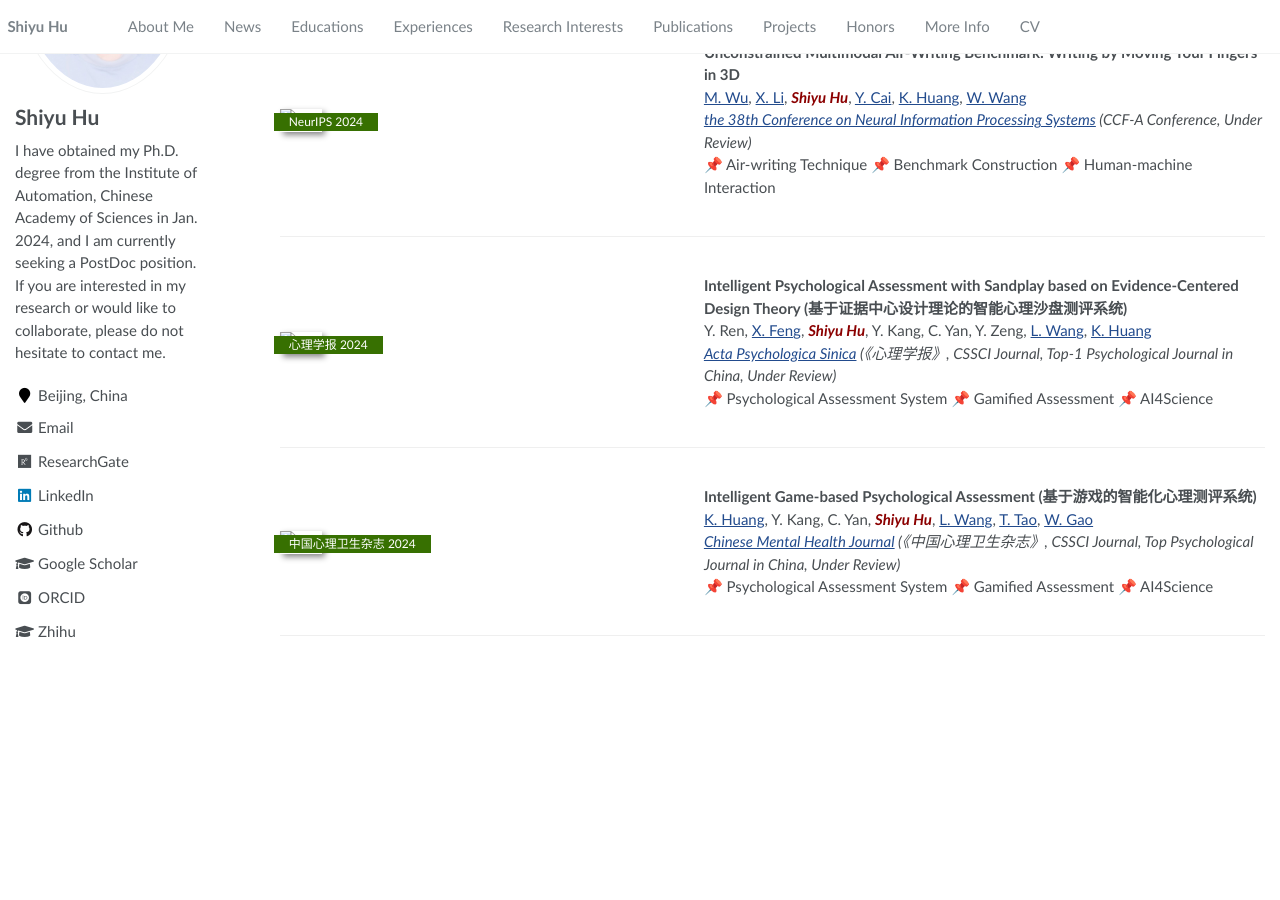
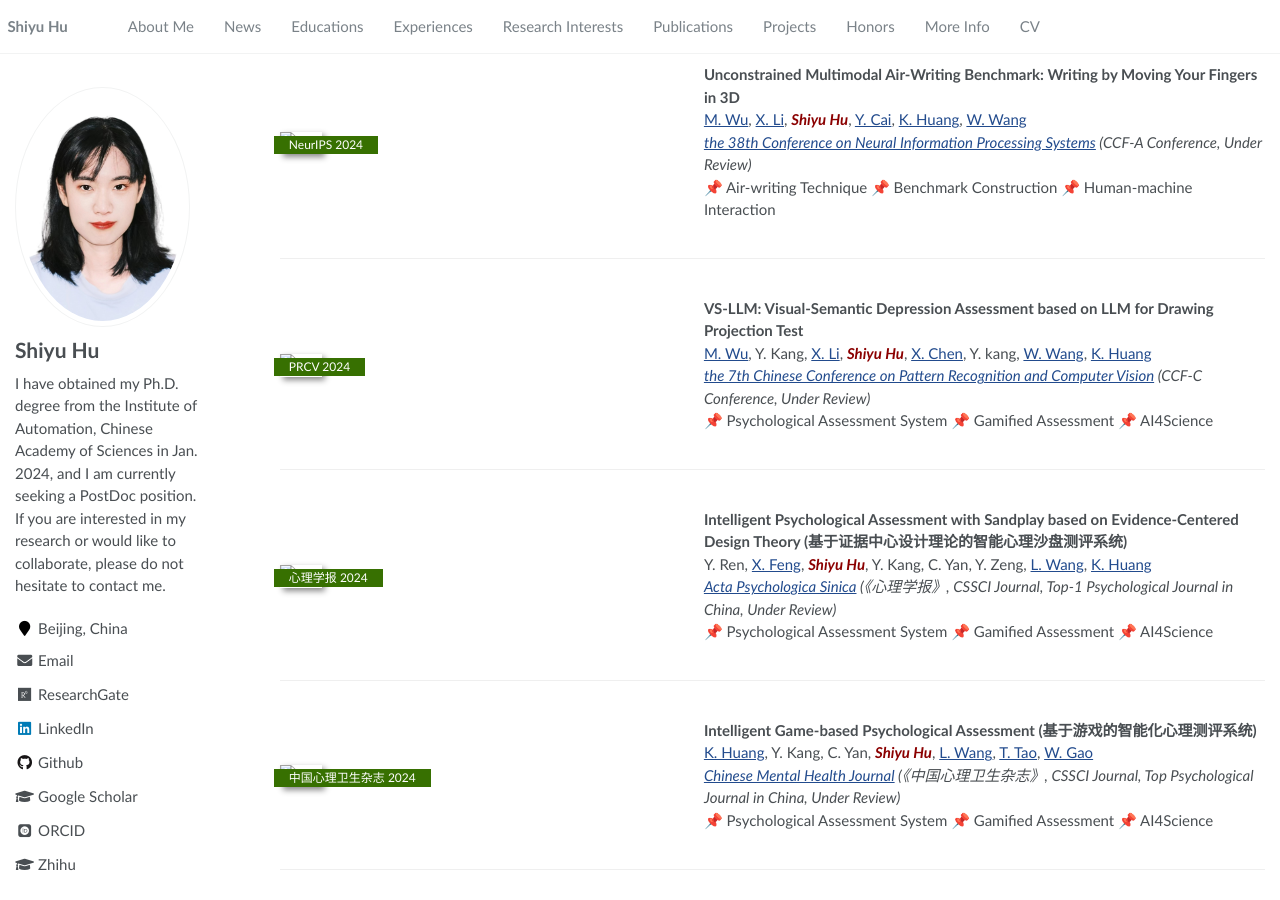
Before and after one commit to huuuuusy/huuuuusy.github.io, a Jekyll site: the page built from _pages/includes/publications.md, in a window 1280 px wide and 900 px high, scrolled down 3797 px. Built offline with Jekyll 4.4.1, drawn with Linux system fonts in a browser that asks for light colours; some web fonts are replaced; our own code applies the rules of GitHub Pages for plain Markdown files; before the commit the page ends 4463 px from its top, so only the background shows below that.

Commit message:
240608 add paper information of dtllm-vlt

```diff
--- a/_pages/includes/publications.md
+++ b/_pages/includes/publications.md
@@ -292,6 +294,19 @@ J. Zhang, T. Zhao, ***<font color=DarkRed>Shiyu Hu</font>***, [X. Zhao](https://
 </div>
 </div>
 
+<div class='paper-box'><div class='paper-box-image'><div><div class="badge-under-review">PRCV 2024</div><img src='../../images/VSLLM.png' alt="sym" width="100%"></div></div>
+<div class='paper-box-text' markdown="1">
+
+<span class='anchor' id='VSLLM'></span>
+
+**VS-LLM: Visual-Semantic Depression Assessment based on LLM for Drawing Projection Test**<br>
+[M. Wu](https://wmeiqi.github.io/), Y. Kang, [X. Li](https://xuchen-li.github.io/), ***<font color=DarkRed>Shiyu Hu</font>***, [X. Chen](http://www.crise.ia.ac.cn/teachers_view.aspx?TypeId=141&Id=467&Fid=t26:141:26), Y. kang, [W. Wang](https://people.ucas.ac.cn/~wqwang?language=en), [K. Huang](https://people.ucas.ac.cn/~huangkaiqi) <br>
+*[the 7th Chinese Conference on Pattern Recognition and Computer Vision](https://www.prcv.cn) (CCF-C Conference, Under Review)*<br>
+📌 Psychological Assessment System 📌 Gamified Assessment 📌 AI4Science<br>
+
+</div>
+</div>
+
 <div class='paper-box'><div class='paper-box-image'><div><div class="badge-under-review">心理学报 2024</div><img src='../../images/Sandplay.png' alt="sym" width="100%"></div></div>
 <div class='paper-box-text' markdown="1">
 
--- /dev/null
+++ b/files/DTLLM-VLT.bib
@@ -0,0 +1,6 @@
+@article{li2024diverse,
+  title={DTLLM-VLT: Diverse Text Generation for Visual Language Tracking Based on LLM},
+  author={Li, Xuchen and Feng, Xiaokun and Hu, Shiyu and Wu, Meiqi and Zhang, Dailing and Zhang, Jing and Huang, Kaiqi},
+  journal={3rd Workshop on Vision Datasets Understanding and DataCV Challenge},
+  year={2024},
+}
```
Also changed, not shown: other parts of _pages/includes/publications.md (+3 -1 lines), images/VSLLM.png (added), 1 other file.
